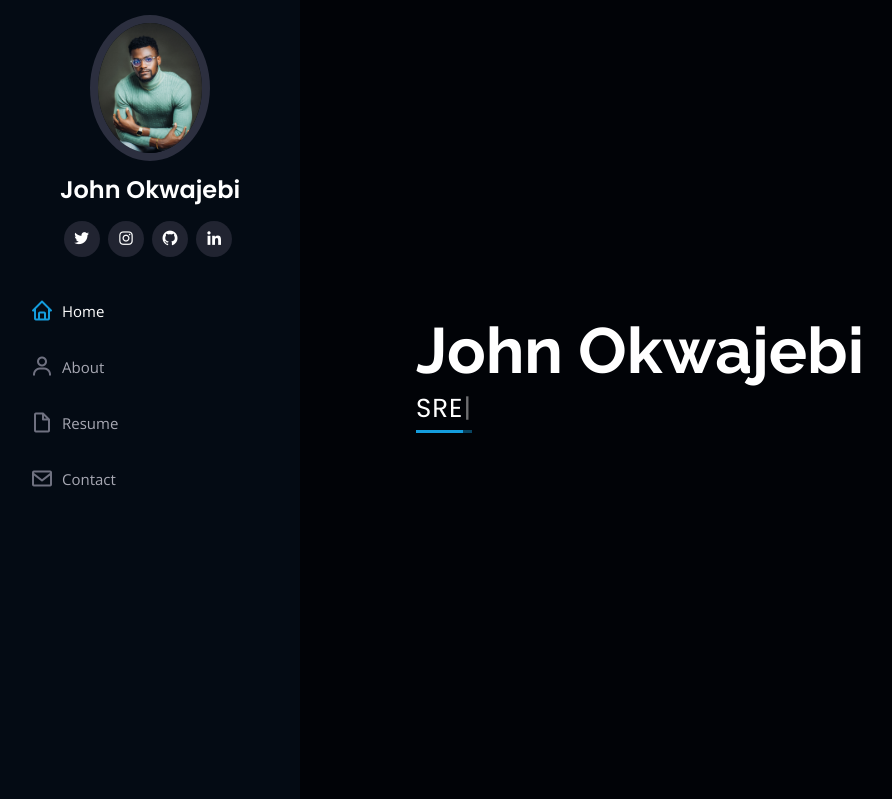
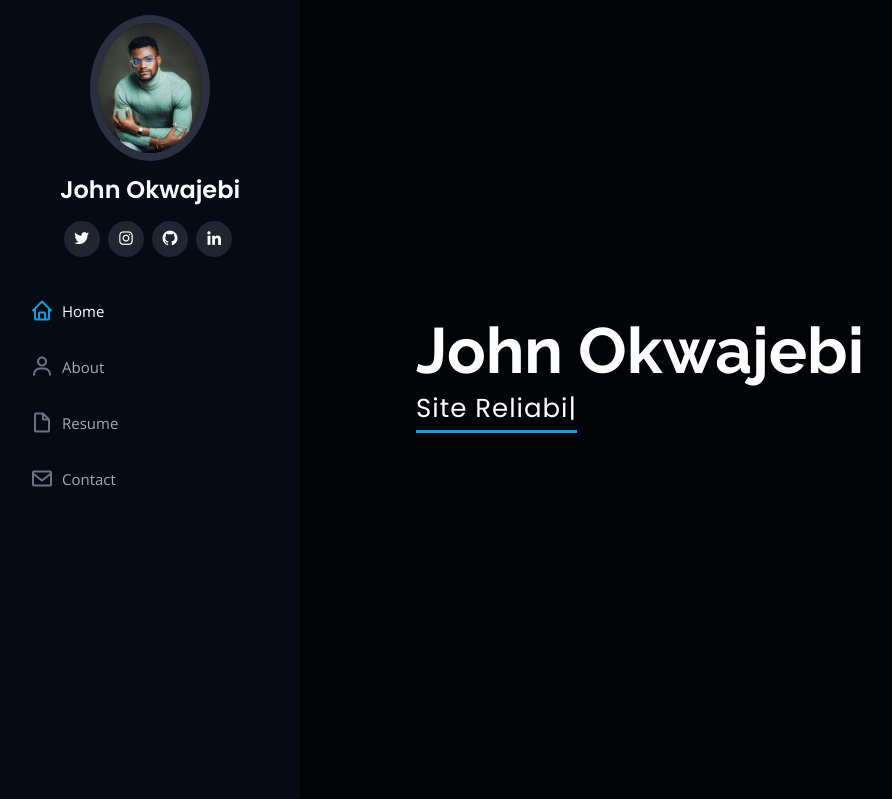
Before and after one commit to johnokwajebi/Portfolio_Resume, a Django app: page / in a window 1280 px wide. Shown: the top 799 px of the page, without its empty margins (0-892 px from the left). Run offline with Django 3.2, Linux system fonts and the light colour scheme; some libraries are stand-ins or nearby versions.

Commit message:
hero-update

```diff
--- a/templates/index.html
+++ b/templates/index.html
@@ -65,7 +65,7 @@
   <section id="hero" class="d-flex flex-column justify-content-center align-items-center">
     <div class="hero-container" data-aos="fade-in">
       <h1>John Okwajebi</h1>
-      <p> <span class="typed" data-typed-items="  DevOps Engineer, SRE, Cloud "></span></p>
+      <p> <span class="typed" data-typed-items="  DevOps Engineer, Site Reliabilty Engineering, Cloud "></span></p>
     </div>
   </section><!-- End Hero -->
 
```
